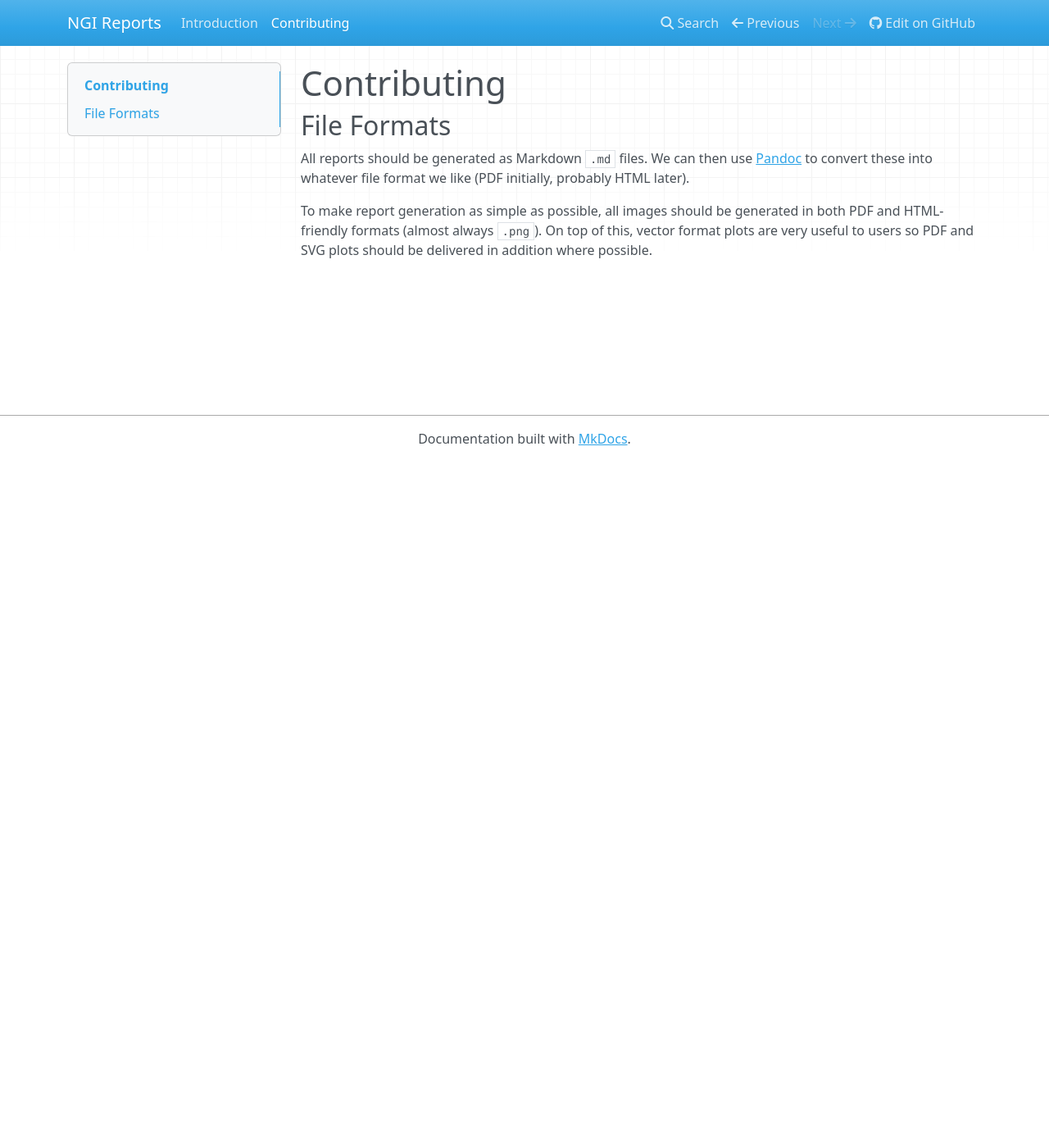
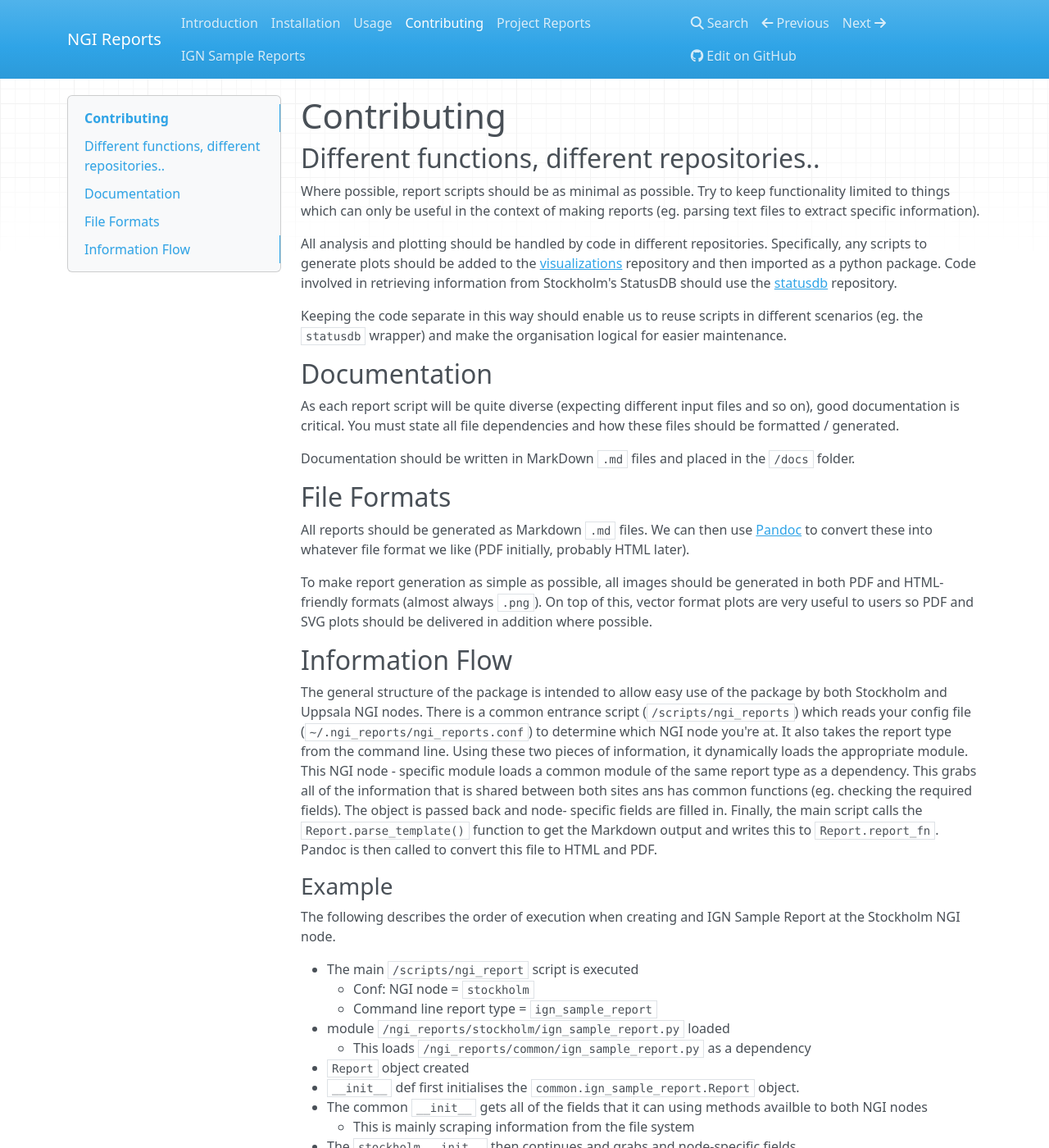
Before and after one commit to NationalGenomicsInfrastructure/ngi_reports, an MkDocs documentation site: the page built from docs/contributing.md, in a window 1280 px wide and 1400 px high. Shown: the whole window at 82% size. Built offline with MkDocs 1.6.1, drawn with Linux system fonts in a browser that asks for light colours; nearby versions of some CDN libraries; old or Windows-style settings are respelled for this version of MkDocs; some of the changed text lies outside the part shown.

Commit message:
Moved template parsing into Report object. Added pandoc conversion calls (untested). Wrote a load more documentation.

```diff
--- a/docs/contributing.md
+++ b/docs/contributing.md
@@ -1,4 +1,30 @@
 # Contributing
+
+## Different functions, different repositories..
+
+Where possible, report scripts should be as minimal as possible. Try to keep
+functionality limited to things which can only be useful in the context of making
+reports (eg. parsing text files to extract specific information).
+
+All analysis and plotting should be handled by code in different repositories.
+Specifically, any scripts to generate plots should be added to the
+[visualizations](https://github.com/SciLifeLab/visualizations) repository and
+then imported as a python package. Code involved in retrieving information
+from Stockholm's StatusDB should use the
+[statusdb](https://github.com/SciLifeLab/statusdb) repository.
+
+Keeping the code separate in this way should enable us to reuse scripts
+in different scenarios (eg. the `statusdb` wrapper) and make the
+organisation logical for easier maintenance.
+
+
+## Documentation
+As each report script will be quite diverse (expecting different input files
+and so on), good documentation is critical. You must state all file
+dependencies and how these files should be formatted / generated.
+
+Documentation should be written in MarkDown `.md` files and placed
+in the `/docs` folder.
 
 ## File Formats
 All reports should be generated as Markdown `.md` files. We can then
@@ -9,3 +35,41 @@ To make report generation as simple as possible, all images should be
 generated in both PDF and HTML-friendly formats (almost always
 `.png`). On top of this, vector format plots are very useful to users
 so PDF and SVG plots should be delivered in addition where possible.
+
+## Information Flow
+The general structure of the package is intended to allow easy use of
+the package by both Stockholm and Uppsala NGI nodes. There is a
+common entrance script (`/scripts/ngi_reports`) which reads
+your config file (`~/.ngi_reports/ngi_reports.conf`) to determine
+which NGI node you're at. It also takes the report type from the command
+line. Using these two pieces of information, it dynamically loads the
+appropriate module. This NGI node - specific module loads a common
+module of the same report type as a dependency. This grabs all of the
+information that is shared between both sites ans has common functions
+(eg. checking the required fields). The object is passed back and node-
+specific fields are filled in. Finally, the main script calls the
+`Report.parse_template()` function to get the Markdown output
+and writes this to `Report.report_fn`. Pandoc is then called to convert
+this file to HTML and PDF.
+
+### Example
+The following describes the order of execution when creating and IGN Sample
+Report at the Stockholm NGI node.
+
+* The main `/scripts/ngi_report` script is executed
+    * Conf: NGI node = `stockholm`
+    * Command line report type = `ign_sample_report`
+* module `/ngi_reports/stockholm/ign_sample_report.py` loaded
+    * This loads `/ngi_reports/common/ign_sample_report.py` as a dependency
+* `Report` object created
+* `__init__` def first initialises the `common.ign_sample_report.Report` object.
+* The common `__init__` gets all of the fields that it can using methods availble to both NGI nodes
+    * This is mainly scraping information from the file system
+* The `stockholm.__init__` then continues and grabs and node-specific fields
+    * This is mainly information from statusdb / the LIMS
+* The main `ngi_report` script then calls the `Report.parse_template()` function to get the markdown output
+    * The  `common.check_fields()` method is called to make sure that we has everything
+    * A markdown template called `/data/report_templates/ign_sample_report.md` is used
+    * Jinja2 is used to replace the fields in the template with real data
+* This markdown string is written to a markdown output file by the main `ngi_reports` script
+* `ngi_reports` then calls `pandoc` to convert this file into HTML and PDF.
--- a/mkdocs.yml
+++ b/mkdocs.yml
@@ -4,4 +4,8 @@ site_description: Package to generate reports for NGI Stockholm and Uppsala
 site_author: Phil Ewels
 pages:
 - ['index.md', 'Introduction']
+- ['installation.md', 'Installation']
+- ['usage.md', 'Usage']
 - ['contributing.md', 'Contributing']
+- ['report_project_report.md', 'Project Reports']
+- ['report_ign_sample_report.md', 'IGN Sample Reports']
```
Also changed, not shown: docs/index.md (+5 -14 lines), docs/installation.md (added, +40 -0 lines), docs/report_ign_sample_report.md (added, +1 -0 lines), docs/report_project_report.md (added, +1 -0 lines), docs/usage.md (added, +65 -0 lines), 3 other files.
